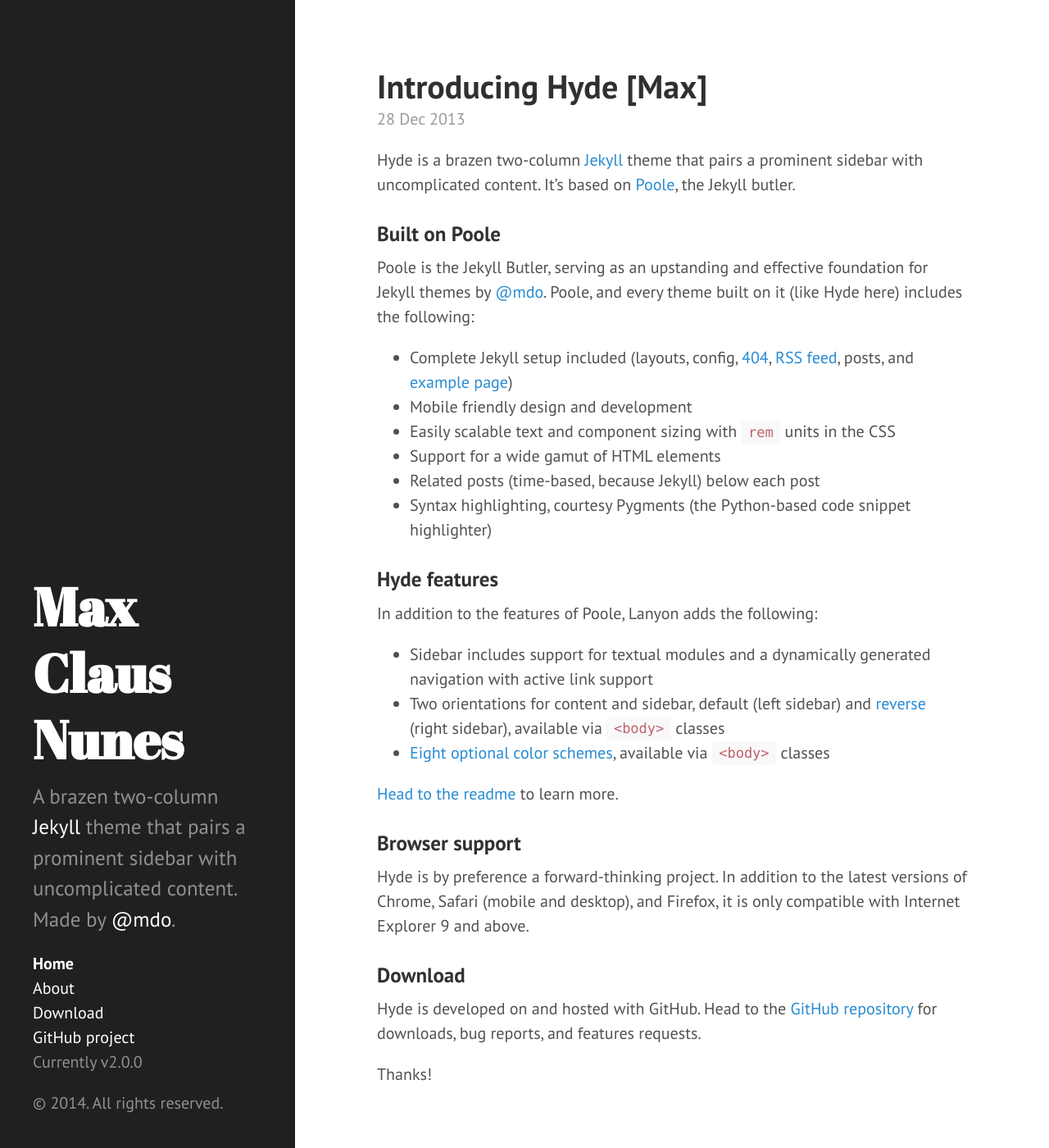
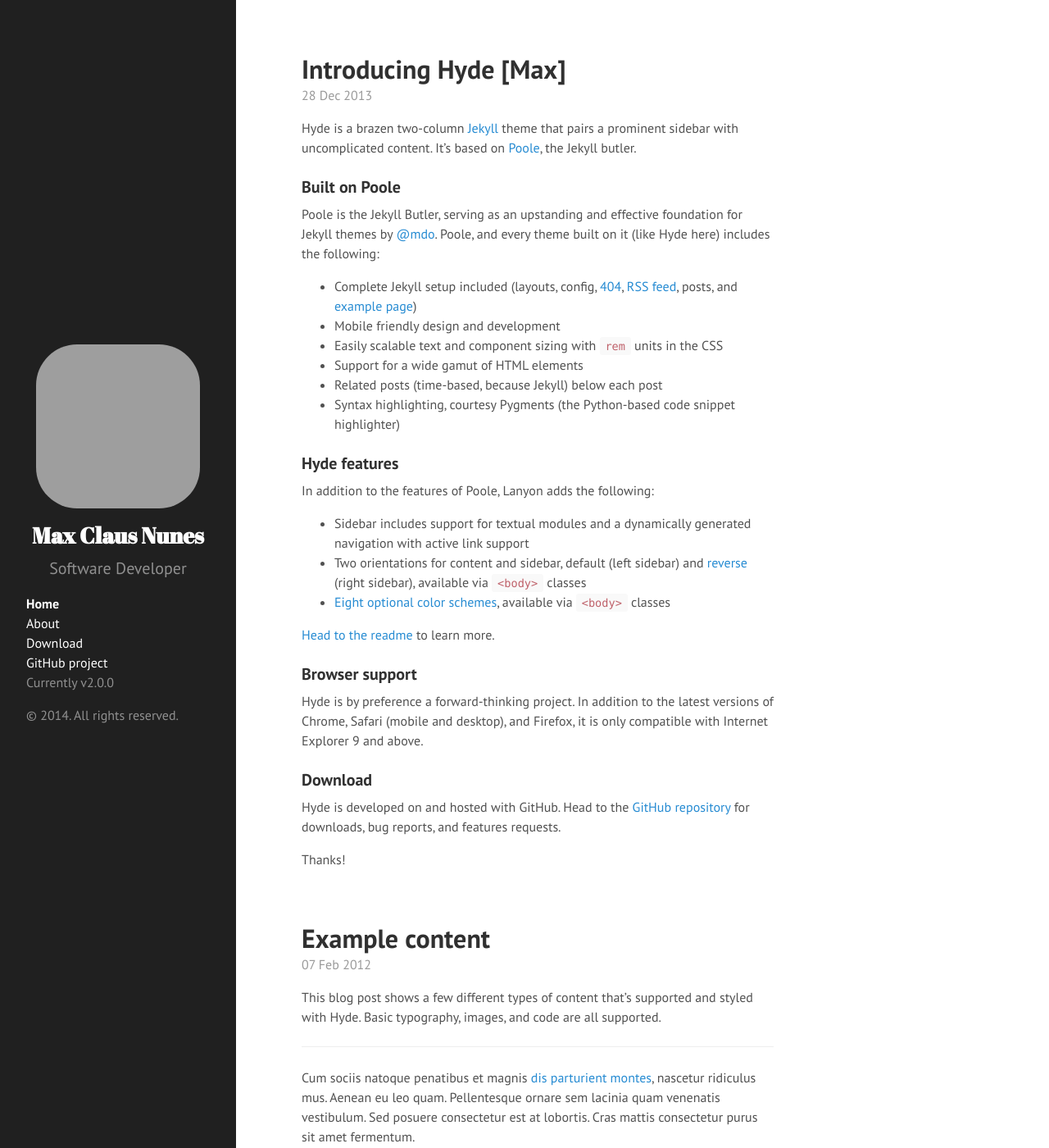
Before and after one commit to maxcnunes/maxcnunes.github.io, a Jekyll site: the page built from index.html, in a window 1280 px wide and 1400 px high. Shown: the whole window at 82% size. Built offline with Jekyll 4.4.1, drawn with Linux system fonts in a browser that asks for light colours; Markdown is read by kramdown in place of the engine named in the settings; the list of posts is cut into pages by our own code; grey boxes are pictures that could not be loaded.

Commit message:
customized layout

```diff
--- a/_config.yml
+++ b/_config.yml
@@ -8,7 +8,7 @@
 # Setup
 title:            Max Claus Nunes
 tagline:          'A Jekyll theme'
-description:      'A brazen two-column <a href="http://jekyllrb.com" target="_blank">Jekyll</a> theme that pairs a prominent sidebar with uncomplicated content. Made by <a href="https://twitter.com/mdo" target="_blank">@mdo</a>.'
+description:      Software Developer
 url:              http://hyde.getpoole.com
 
 author:
@@ -21,4 +21,4 @@
 version:          2.0.0
 
 github:
-  repo:           https://github.com/maxcnunes/maxcnunes.github.io
+  repo:           https://github.com/maxcnunes
--- a/_includes/head.html
+++ b/_includes/head.html
@@ -17,6 +17,7 @@
   <link rel="stylesheet" href="/public/css/poole.css">
   <link rel="stylesheet" href="/public/css/syntax.css">
   <link rel="stylesheet" href="/public/css/hyde.css">
+  <link rel="stylesheet" href="/public/css/custom.css">
   <link rel="stylesheet" href="http://fonts.googleapis.com/css?family=PT+Sans:400,400italic,700|Abril+Fatface">
 
   <!-- Icons -->
--- a/_includes/sidebar.html
+++ b/_includes/sidebar.html
@@ -1,6 +1,7 @@
 <div class="sidebar">
   <div class="container sidebar-sticky">
     <div class="sidebar-about">
+      <img class="photo" src="http://www.gravatar.com/avatar/2d62e386c079f824fe7f0c8e8e83128b.png" />
       <h1>{{ site.title }}</h1>
       <p class="lead">{{ site.description }}</p>
     </div>
--- /dev/null
+++ b/public/css/custom.css
@@ -0,0 +1,30 @@
+.sidebar-about {
+  text-align: center;
+}
+
+.photo {
+  border-radius: 50px;
+  margin: 0 auto;
+  margin-bottom: 1em;
+}
+
+.sidebar-about h1 {
+  font-size: 1.7em;
+}
+
+@media (min-width: 58rem) {
+  html {
+    font-size: 16px;
+  }
+}
+
+@media (min-width: 58rem) {
+  html {
+    font-size: 16px;
+  }
+}
+
+/*@media (min-width: 48rem)*/
+.sidebar-sticky {
+  top: 30%;
+}
```
